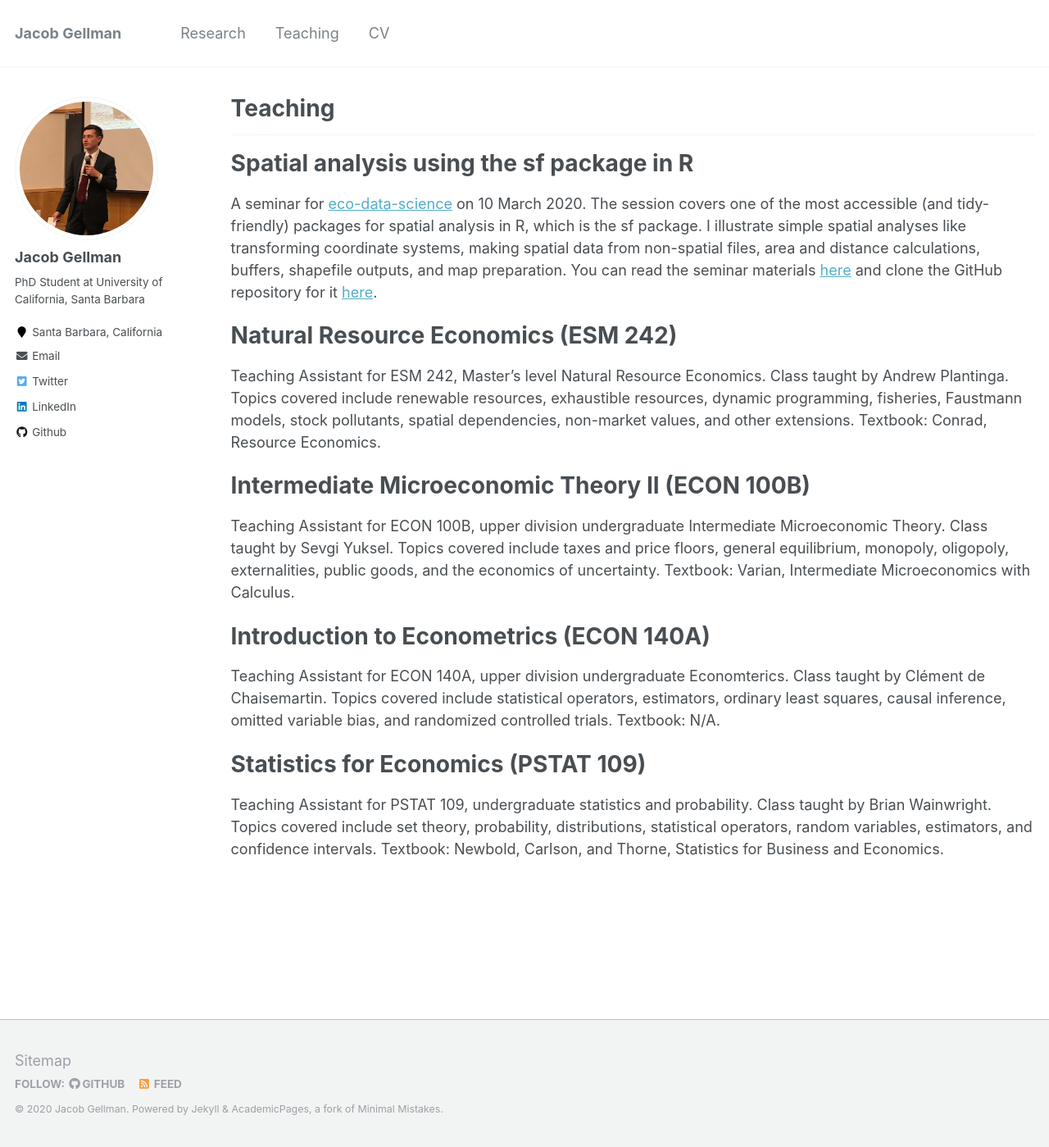
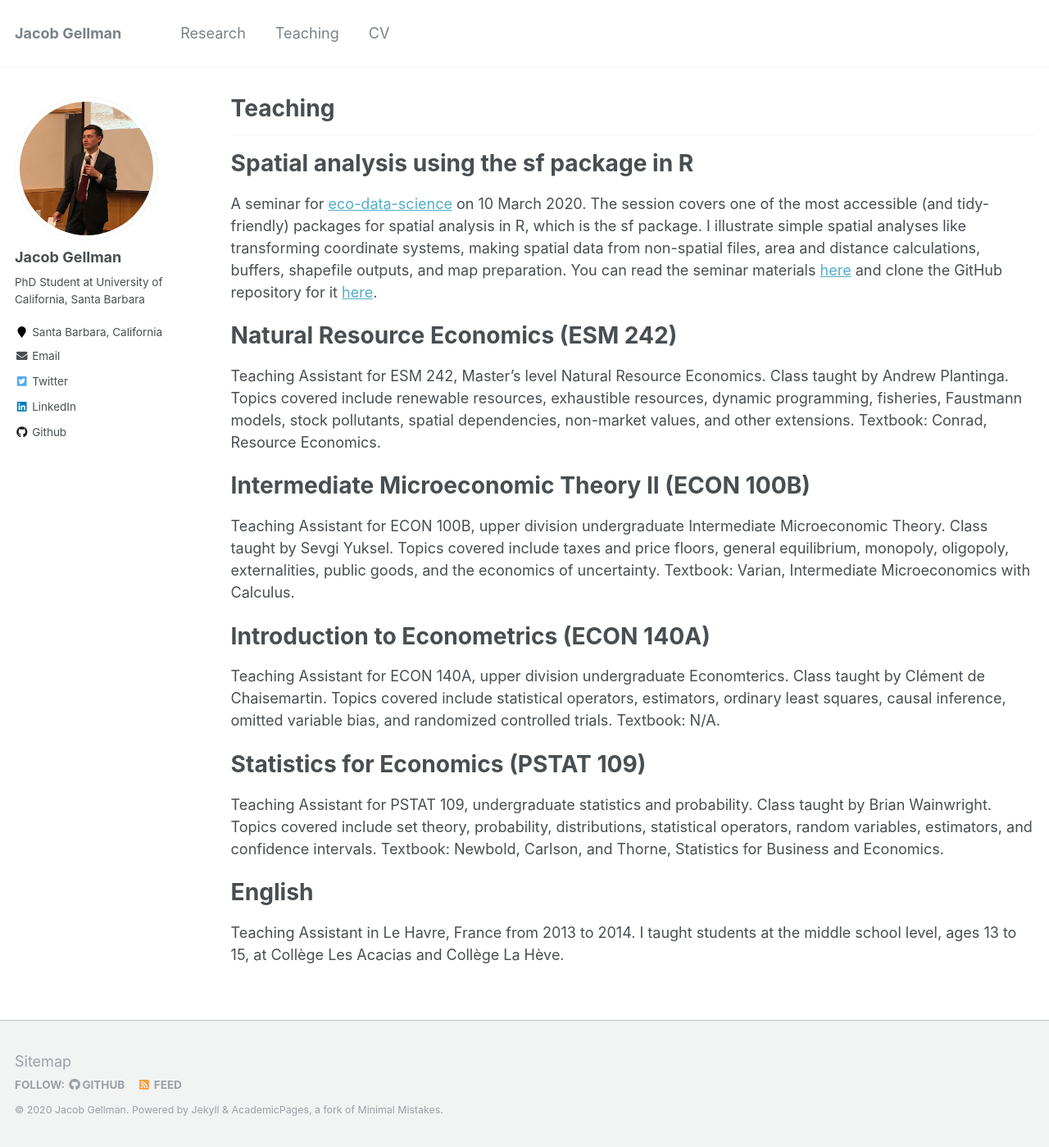
Before and after one commit to jacobgellman/jacobgellman.github.io, a Jekyll site: the page built from _pages/teaching.md, in a window 1280 px wide and 1399 px high. Shown: the whole window at 82% size. Built offline with Jekyll 4.4.1, drawn with Linux system fonts in a browser that asks for light colours.

Commit message:
Research and teaching pages

```diff
--- a/_pages/teaching.md
+++ b/_pages/teaching.md
@@ -28,3 +28,7 @@ Teaching Assistant for ECON 140A, upper division undergraduate Economterics. Cla
 Statistics for Economics (PSTAT 109)
 ======
 Teaching Assistant for PSTAT 109, undergraduate statistics and probability. Class taught by Brian Wainwright. Topics covered include set theory, probability, distributions, statistical operators, random variables, estimators, and confidence intervals. Textbook: Newbold, Carlson, and Thorne, Statistics for Business and Economics.
+
+English
+======
+Teaching Assistant in Le Havre, France from 2013 to 2014. I taught students at the middle school level, ages 13 to 15, at Collège Les Acacias and Collège La Hève.
```
Also changed, not shown: _pages/research.md (added, +20 -0 lines).
